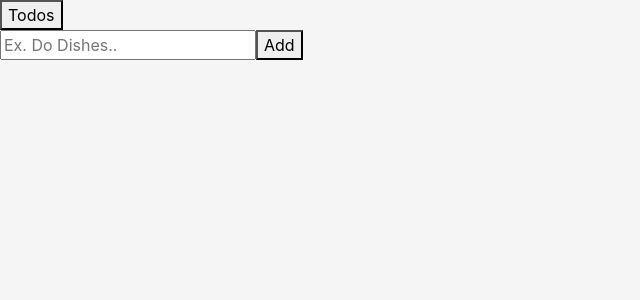
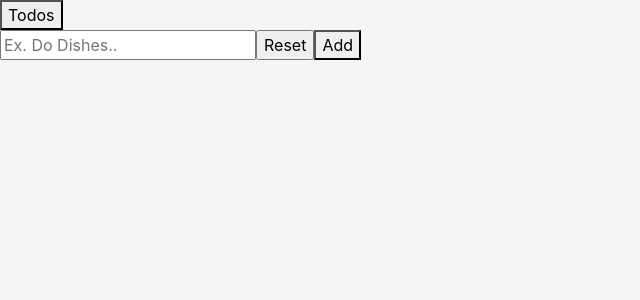
Before and after one commit to Tien96ng/todo-list, a React (Create React App) app: page / in a window 1280 px wide. Shown: the top 300 px of the page, without its empty margins (0-640 px from the left). Built offline with nearby package versions, Linux system fonts and the light colour scheme.

Commit message:
Added a reset button to reset the input field. Will add functionality later. Read I had to add a placeholder state value and give and setState that to the input value's value={this.state.example}.

```diff
--- a/src/App.js
+++ b/src/App.js
@@ -53,6 +53,10 @@ export default class App extends Component {
     });
   };
 
+  handleAdd = e => {
+
+  }
+
   render() {
     let renderTodos = this.state.todos.map((element) => {
       if (element.display) {
@@ -74,7 +78,7 @@ export default class App extends Component {
             <i
               className="fa fa-times-circle"
               onClick={() => this.handleRemove(element.id, element.checked, element.text, element.display)}
-            />{" "}
+            />
             <br />
           </span>
         );
@@ -90,6 +94,7 @@ export default class App extends Component {
 
         <form onSubmit={this.handleSubmitForm}>
           <input type="text" ref="newTodo" placeholder="Ex. Do Dishes.." />
+          <input type="reset" defaultValue="" />
           <button type="submit"> Add </button>
         </form>
 
```
